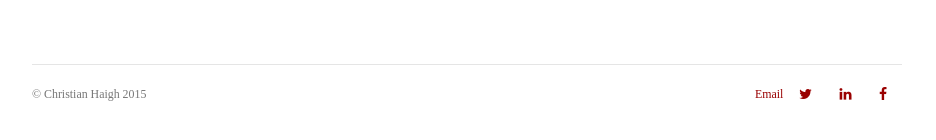
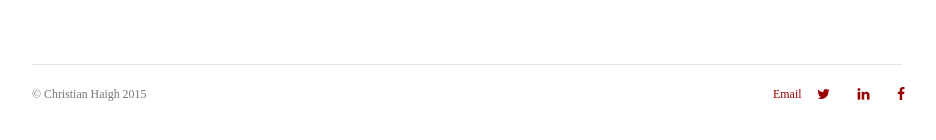
Before and after one commit to christianhaigh/christianhaigh.github.io, a Jekyll site: the page built from index.html, in a window 1280 px wide. Shown: the part 398-538 px from the top of the page, without its empty margins (175-1111 px from the left). Built offline with Jekyll 4.4.1, drawn with Linux system fonts in a browser that asks for light colours.

Commit message:
Update default.html

```diff
--- a/_layouts/default.html
+++ b/_layouts/default.html
@@ -29,7 +29,7 @@
 	  	<div class="col-sm-9">
 			<p><small>&copy; Christian Haigh 2015</small></p>
 		</div>
-		<div>
+		<div class="pull-right">
 	  	<a href="mailto:chaigh@college.harvard.edu"><small>Email</small></a>
 	  	<a href="http://twitter.com/christian_haigh" class="btn btn-social-icon btn-twitter">
     			<i class="fa fa-twitter"></i>
```
